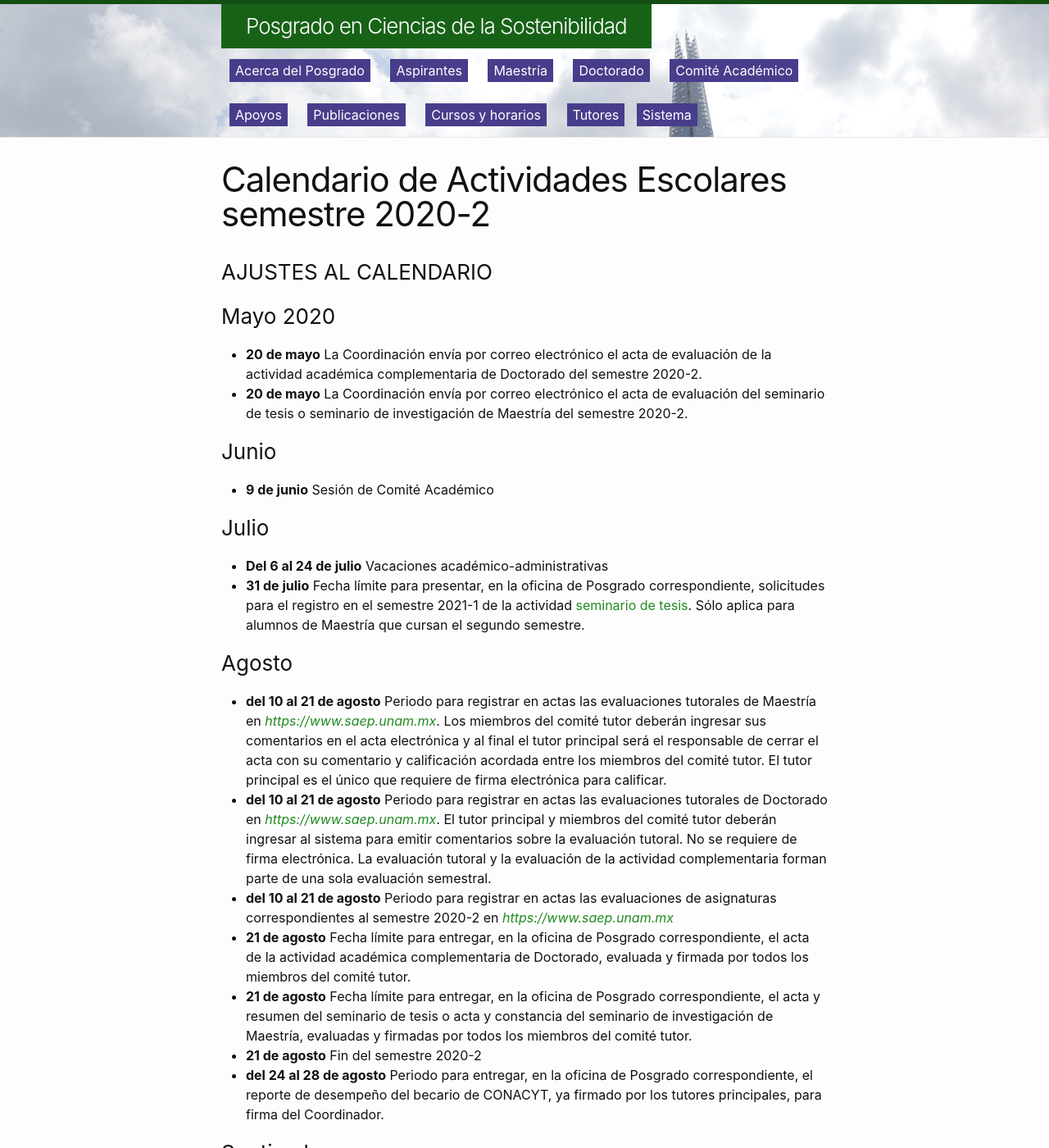
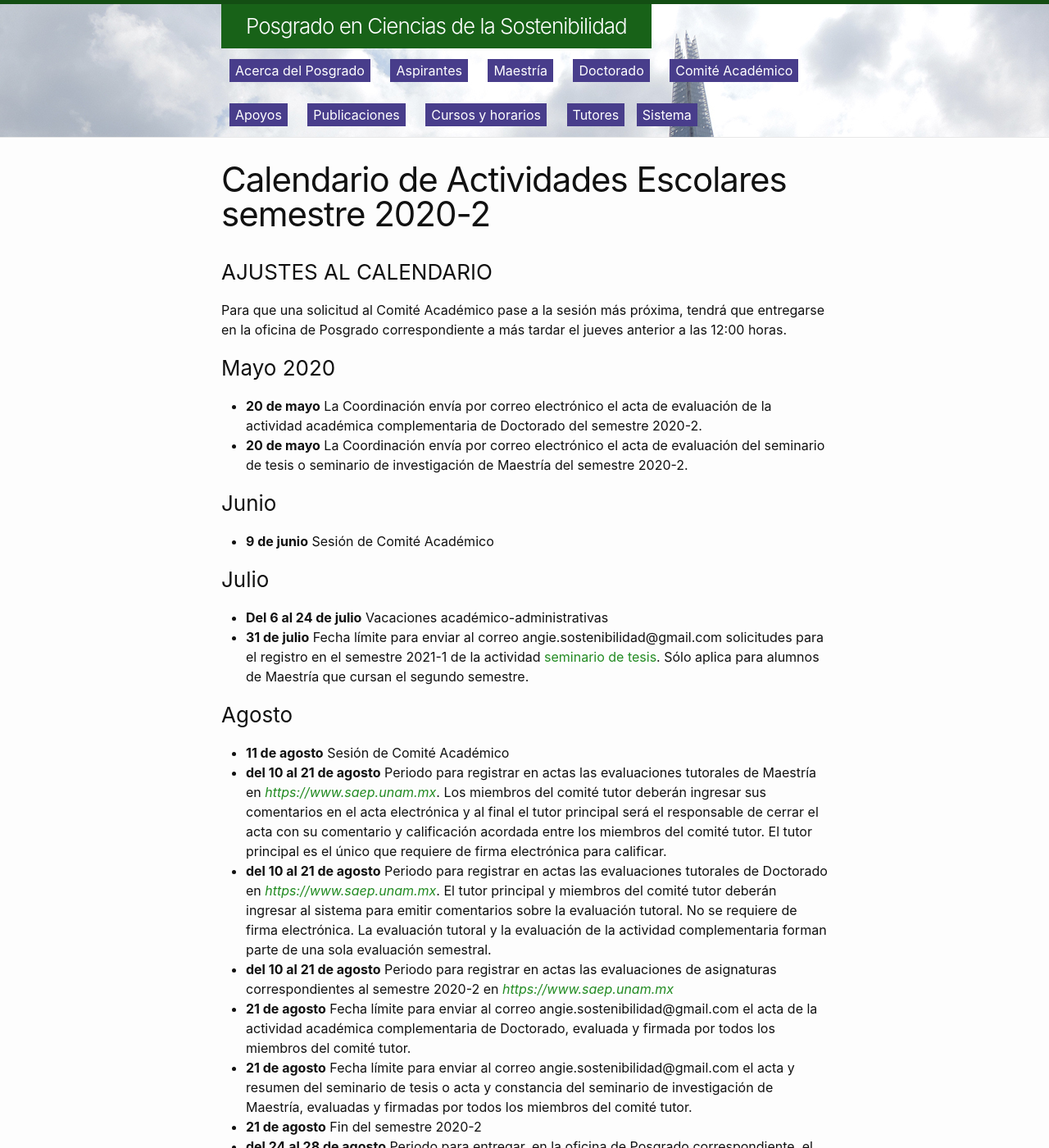
Before and after one commit to pcs-unam/pcs-unam.github.io, a Jekyll site: the page built from posgrado/calendario2.md, in a window 1280 px wide and 1400 px high. Shown: the whole window at 82% size. Built offline with Jekyll 4.4.1, drawn with Linux system fonts in a browser that asks for light colours.

Commit message:
Se agregaron y cambiaron detalles al calendario ajustado

```diff
--- a/posgrado/calendario2.md
+++ b/posgrado/calendario2.md
@@ -6,6 +6,8 @@ pleca: /assets/plecas/p17.jpg
 ---
 
 ### AJUSTES AL CALENDARIO
+
+Para que una solicitud al Comité Académico pase a la sesión más próxima, tendrá que entregarse en la oficina de Posgrado correspondiente a más tardar el jueves anterior a las 12:00 horas.
 
 ### Mayo 2020
 
@@ -19,15 +21,16 @@ pleca: /assets/plecas/p17.jpg
 ### Julio
 
 - **Del 6 al 24 de julio** Vacaciones académico-administrativas
-- **31 de julio** Fecha límite para presentar, en la oficina de Posgrado correspondiente, solicitudes para el registro en el semestre 2021-1 de la actividad [seminario de tesis](/maestria/seminario_tesis). Sólo aplica para alumnos de Maestría que cursan el segundo semestre.
+- **31 de julio** Fecha límite para enviar al correo angie.sostenibilidad@gmail.com solicitudes para el registro en el semestre 2021-1 de la actividad [seminario de tesis](/maestria/seminario_tesis). Sólo aplica para alumnos de Maestría que cursan el segundo semestre.
 
 ### Agosto
 
+- **11 de agosto** Sesión de Comité Académico
 - **del 10 al 21 de agosto** Periodo para registrar en actas las evaluaciones tutorales de Maestría en [*https://www.saep.unam.mx*](https://www.saep.unam.mx/). Los miembros del comité tutor deberán ingresar sus comentarios en el acta electrónica y al final el tutor principal será el responsable de cerrar el acta con su comentario y calificación acordada entre los miembros del comité tutor. El tutor principal es el único que requiere de firma electrónica para calificar.
 - **del 10 al 21 de agosto** Periodo para registrar en actas las evaluaciones tutorales de Doctorado en [*https://www.saep.unam.mx*](https://www.saep.unam.mx/). El tutor principal y miembros del comité tutor deberán ingresar al sistema para emitir comentarios sobre la evaluación tutoral. No se requiere de firma electrónica. La evaluación tutoral y la evaluación de la actividad complementaria forman parte de una sola evaluación semestral.
 - **del 10 al 21 de agosto** Periodo para registrar en actas las evaluaciones de asignaturas correspondientes al semestre 2020-2 en [*https://www.saep.unam.mx*](https://www.saep.unam.mx/)
-- **21 de agosto** Fecha límite para entregar, en la oficina de Posgrado correspondiente, el acta de la actividad académica complementaria de Doctorado, evaluada y firmada por todos los miembros del comité tutor.
-- **21 de agosto** Fecha límite para entregar, en la oficina de Posgrado correspondiente, el acta y resumen del seminario de tesis o acta y constancia del seminario de investigación de Maestría, evaluadas y firmadas por todos los miembros del comité tutor.
+- **21 de agosto** Fecha límite para enviar al correo angie.sostenibilidad@gmail.com el acta de la actividad académica complementaria de Doctorado, evaluada y firmada por todos los miembros del comité tutor.
+- **21 de agosto** Fecha límite para enviar al correo angie.sostenibilidad@gmail.com el acta y resumen del seminario de tesis o acta y constancia del seminario de investigación de Maestría, evaluadas y firmadas por todos los miembros del comité tutor.
 - **21 de agosto** Fin del semestre 2020-2
 - **del 24 al 28 de agosto** Periodo para entregar, en la oficina de Posgrado correspondiente, el reporte de desempeño del becario de CONACYT, ya firmado por los tutores principales, para firma del Coordinador.
 
```
